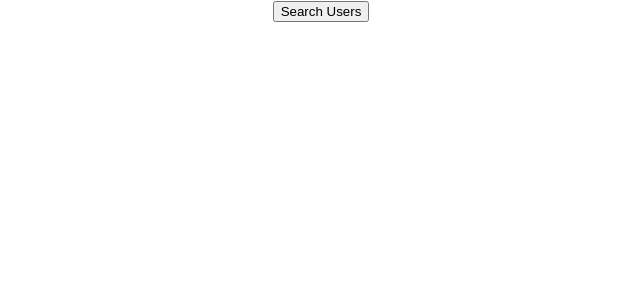
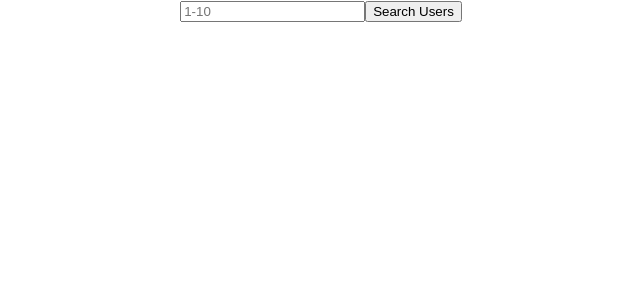
Before and after one commit to CallMeLux/React-Fetch-Practices, a React (Create React App) app: page / in a window 1280 px wide. Shown: the top 300 px of the page, without its empty margins (319-959 px from the left). Built offline with nearby package versions, Linux system fonts and the light colour scheme.

Commit message:
Figured out dynamic search for users

```diff
--- a/src/components/userSearch/search.jsx
+++ b/src/components/userSearch/search.jsx
@@ -2,47 +2,56 @@ import { useRef, useState } from "react";
 import axios from "axios";
 import { useEffect } from "react";
 
+//the component function
 const Search = () => {
     const [user, setUser] = useState([])
     const id = useRef()
 
+    //I need to now grab user input to place into id to load that particular user.
 
+    {/*this is how a comment is done in a jsx file*/}
+
+
+    //the actual function that will do the search
     const fetchUsers = () => {
-        axios.get("https://jsonplaceholder.typicode.com/users")
+        axios.get(`https://jsonplaceholder.typicode.com/users?id=${id.current.value}`)
         .then(response => {
             setUser(response.data)
         })
     }
 
 
+    //for page refresh
     useEffect(() => {
 
     }, [])
 
     return (
+        //attempting to style and format the information
 
-        <div>
+        <>
+            <input placeholder="1-10" ref={id}></input>
             <button onClick={fetchUsers}>Search Users</button>
             {user.length > 0 && (
                 <ul>
                     {user.map(user => (
                         <li key = {user.id}>
-                            <table>
+
                             <tr><th>{user.name}</th></tr>
 
-                            <tb>{user.address.street}</tb>
+                            <td>{user.address.street}</td>
                             <td>{user.email}</td>
-                            </table>
+
                         </li>
                 ))}
                 </ul>
             )}
-        </div>
+        </>
     )
 
 }
 
-
+//search component complete, need to learn to style it better.
 
 
 export default Search
```
